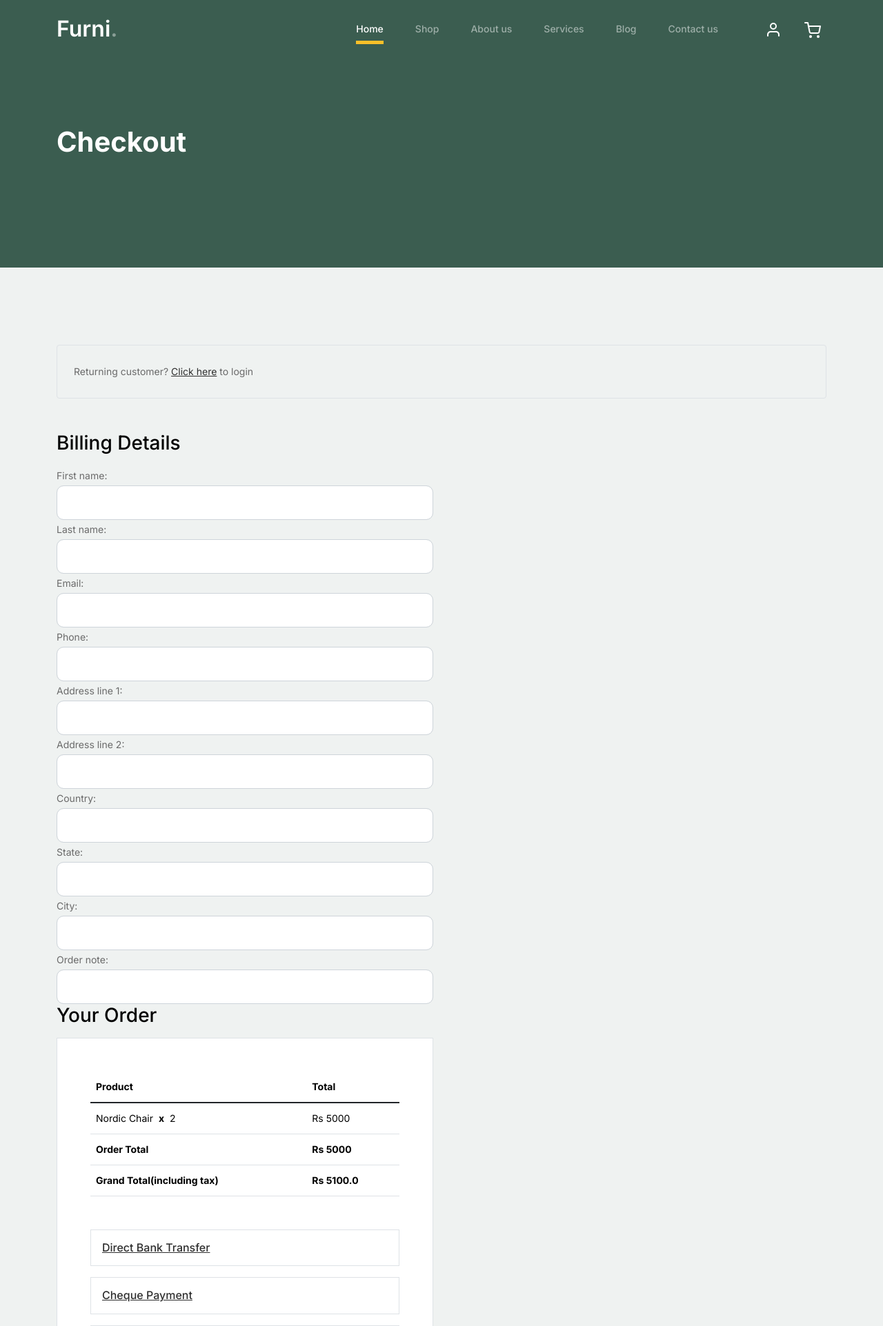
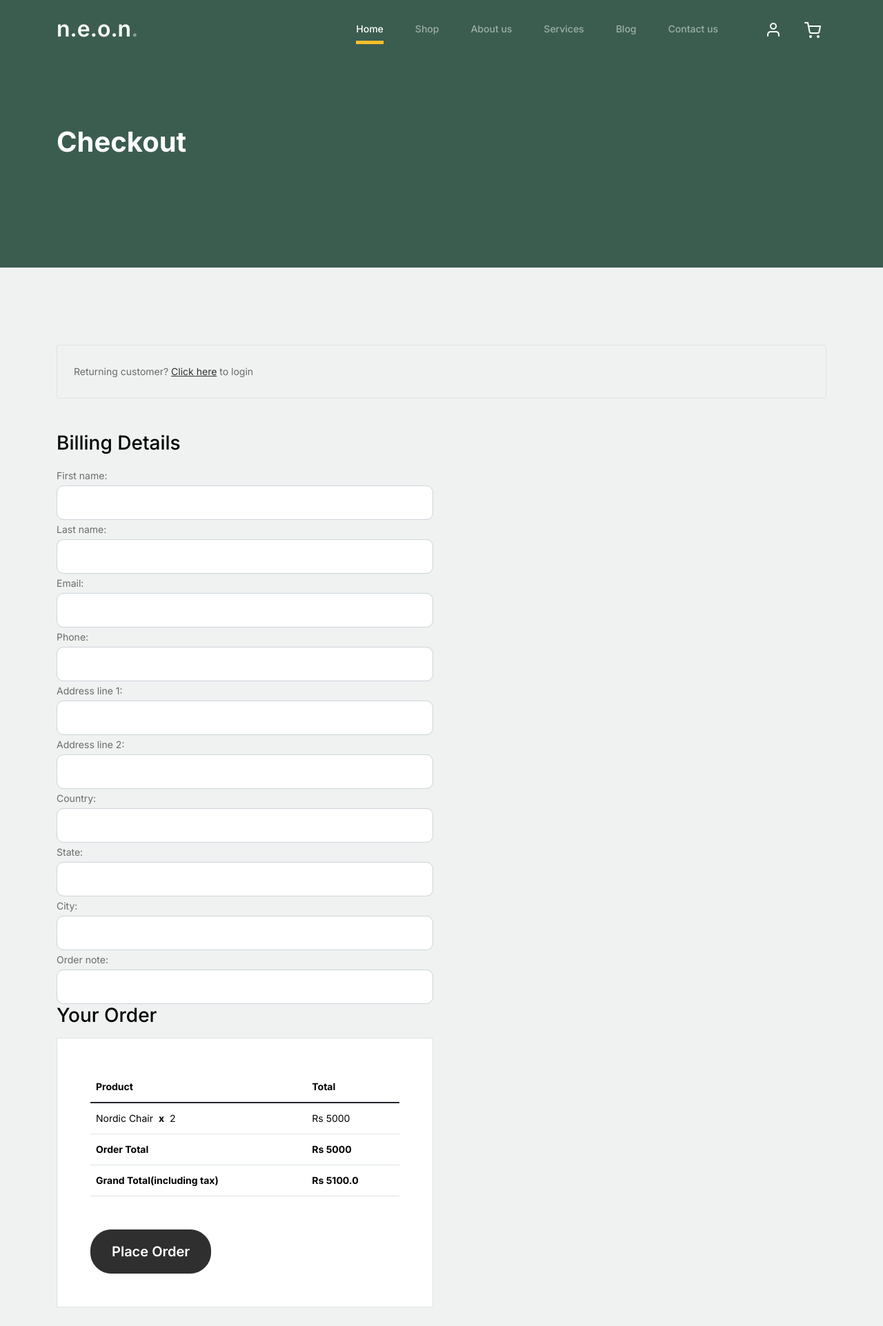
Before and after one commit to nandannsr/e-commerce, a Django app: page /cart/checkout in a window 1280 px wide. Shown: the top 1923 px of the page at 69% size. Run offline with Django 4.2, Linux system fonts and the light colour scheme; a user stored in the database is signed in; data comes from the database, SQL or seed files in the repository; both versions use the stored data as it was after the commit; parts of the project's set-up code (start-up, migrations or seed data) failed here and were passed over; some libraries are stand-ins or nearby versions.

Commit message:
few tweaks

```diff
--- a/templates/cart/checkout.html
+++ b/templates/cart/checkout.html
@@ -31,7 +31,7 @@
 		<nav class="custom-navbar navbar navbar navbar-expand-md navbar-dark bg-dark" arial-label="Furni navigation bar">
 
 			<div class="container">
-				<a class="navbar-brand" href="index.html">Furni<span>.</span></a>
+				<a class="navbar-brand" href="index.html">n.e.o.n<span>.</span></a>
 
 				<button class="navbar-toggler" type="button" data-bs-toggle="collapse" data-bs-target="#navbarsFurni" aria-controls="navbarsFurni" aria-expanded="false" aria-label="Toggle navigation">
 					<span class="navbar-toggler-icon"></span>
@@ -304,35 +304,11 @@
 		                  </tbody>
 		                </table>
 
-		                <div class="border p-3 mb-3">
-		                  <h3 class="h6 mb-0"><a class="d-block" data-bs-toggle="collapse" href="#collapsebank" role="button" aria-expanded="false" aria-controls="collapsebank">Direct Bank Transfer</a></h3>
 
-		                  <div class="collapse" id="collapsebank">
-		                    <div class="py-2">
-		                      <p class="mb-0">Make your payment directly into our bank account. Please use your Order ID as the payment reference. Your order won’t be shipped until the funds have cleared in our account.</p>
-		                    </div>
-		                  </div>
-		                </div>
 
-		                <div class="border p-3 mb-3">
-		                  <h3 class="h6 mb-0"><a class="d-block" data-bs-toggle="collapse" href="#collapsecheque" role="button" aria-expanded="false" aria-controls="collapsecheque">Cheque Payment</a></h3>
 
-		                  <div class="collapse" id="collapsecheque">
-		                    <div class="py-2">
-		                      <p class="mb-0">Make your payment directly into our bank account. Please use your Order ID as the payment reference. Your order won’t be shipped until the funds have cleared in our account.</p>
-		                    </div>
-		                  </div>
-		                </div>
 
-		                <div class="border p-3 mb-5">
-		                  <h3 class="h6 mb-0"><a class="d-block" data-bs-toggle="collapse" href="#collapsepaypal" role="button" aria-expanded="false" aria-controls="collapsepaypal">Paypal</a></h3>
 
-		                  <div class="collapse" id="collapsepaypal">
-		                    <div class="py-2">
-		                      <p class="mb-0">Make your payment directly into our bank account. Please use your Order ID as the payment reference. Your order won’t be shipped until the funds have cleared in our account.</p>
-		                    </div>
-		                  </div>
-		                </div>
 
 		                <div class="form-group">
 		                  <button class="btn btn-black btn-lg py-3 btn-block" type="submit" name="submit">Place Order</button>
```
Also changed, not shown: templates/cart/cart.html (+4 -7 lines), templates/cart/cod_detail.html (+2 -6 lines), templates/cart/order_complete.html (+2 -5 lines), templates/cart/payments.html (+3 -6 lines), templates/user/productview.html (+2 -5 lines), db.sqlite3.
